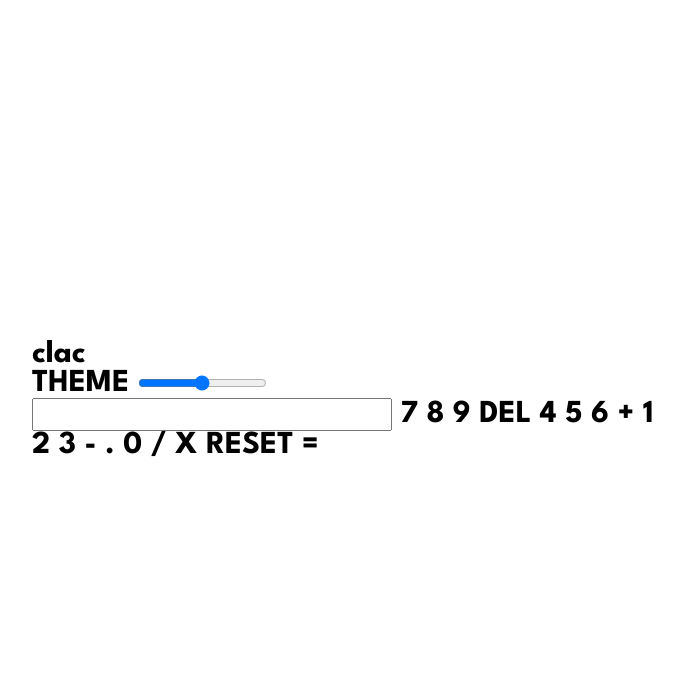
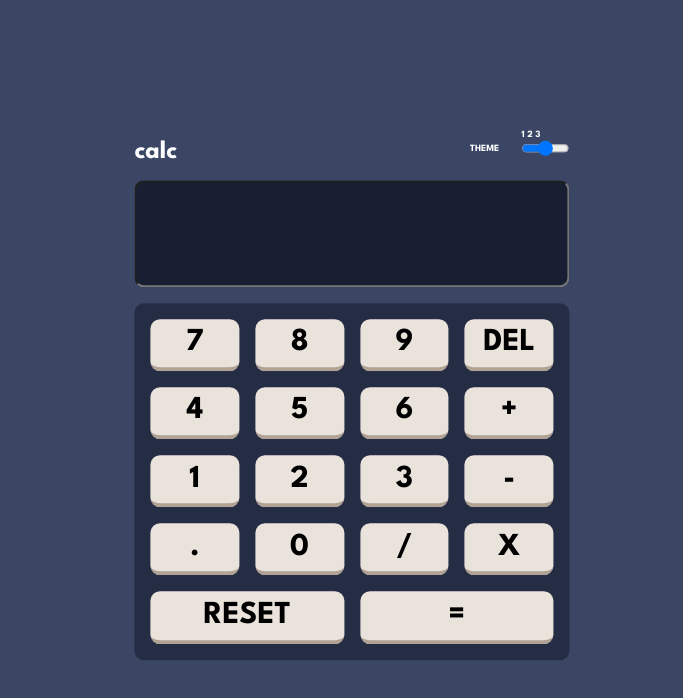
Before and after one commit to UserAhmad2001/Calculator_App, a website: page index.html in a window 1280 px wide. Shown: the whole page, without its empty margins (288-971 px from the left). Drawn offline with Linux system fonts and the light colour scheme.

Commit message:
currently working on the app styling

```diff
--- a/index.html
+++ b/index.html
@@ -10,17 +10,20 @@
 <body>
 
   <div class="container">
-    <span class="title">clac</span>
+    <span class="title">calc</span>
     <div class="themes">
       <label for="theme-slider">THEME  <input type="range" min="1" max="3" id="theme-slider"></label>
     </div>
 
     <input type="number" class="number-input">
 
+
+    <div class="buttons">
+
     <span class="btn">7</span>
     <span class="btn">8</span>
     <span class="btn">9</span>
-    <span class="btn">DEL</span>
+    <span class="btn del-btn">DEL</span>
     <span class="btn">4</span>
     <span class="btn">5</span>
     <span class="btn">6</span>
@@ -33,8 +36,11 @@
     <span class="btn">0</span>
     <span class="btn">/</span>
     <span class="btn">X</span>
-    <span class="btn">RESET</span>
-    <span class="btn">=</span>
+    <span class="btn reset-btn">RESET</span>
+    <span class="btn equal-btn">=</span>
+    </div>
+
+
   </div>
 
 
--- /dev/null
+++ b/scss/_extra.scss
@@ -0,0 +1,11 @@
+/* Chrome, Safari, Edge, Opera */
+input::-webkit-outer-spin-button,
+input::-webkit-inner-spin-button {
+  -webkit-appearance: none;
+  margin: 0;
+}
+
+/* Firefox */
+input[type=number] {
+  -moz-appearance: textfield;
+}
--- a/scss/style.scss
+++ b/scss/style.scss
@@ -8,16 +8,96 @@
     font-family: 'League Spartan', 'Franklin Gothic Medium', 'Arial Narrow', Arial, sans-serif;
     font-weight: 700;
     font-size: 32px;
+    color: white;
 }
 
 body,html{
     width: 100%;
     height: 100%;
+    background: #3B4664;
 }
 
 .container{
+    display: grid;
+    grid-template-columns: repeat(4, minmax(2rem,3.4rem));
     position: absolute;
     left: 50%;
     top: 50%;
     transform: translate(-50%, -50%);
+    row-gap: .5rem;
+
+    .title{
+        font-size: .8rem;
+    }
+
+    .themes{
+    grid-column: 2 / 5;
+    margin-left: auto;
+
+    label{
+        display: flex;
+        flex-direction: row;
+        align-items: center;
+        font-size: .3rem;
+
+        input{
+            width: 1.5rem;
+            margin-left: .7rem;
+            position: relative;
+            &::before{
+                content: '1 2 3';
+                font-size: .3rem;
+                position: absolute;
+                transform: translate(0, -110%);
+                width: 100%;
+            }
+        }
+    }
+    }
+
+    .number-input{
+        grid-column: 1 / 5;
+        background: #181F32;
+        border-radius: .3rem;
+        padding: .9rem .7rem;
+        font-size: 1.5rem;
+        text-align: right;
+    }
+
+    .buttons{
+        display: grid;
+        grid-template-columns: repeat(4, minmax(20%, 24%));
+        width: 100%;
+        grid-column: 1 / 5;
+        background: #252D44;
+        padding: .5rem;
+        gap: .5rem;
+        border-radius: .3rem;
+
+        .btn{
+            cursor: pointer;
+            color: black;
+            display: flex;
+            align-items: center;
+            justify-content: center;
+            background: #EAE3DB;
+            border-bottom: 4px solid #B0A295;
+            border-radius: .3rem;
+            padding-block: .3rem;
+        }
+
+
+        .reset-btn{
+            grid-column: 1 / 3;
+        }
+
+        .equal-btn{
+            grid-column: 3 / 5;
+        }
+
+
+
+        }
+
 }
+@import './extra';
```
Also changed, not shown: assets/style.css, scss/_buttons.scss (deleted), scss/_header.scss (deleted), 1 other file.
